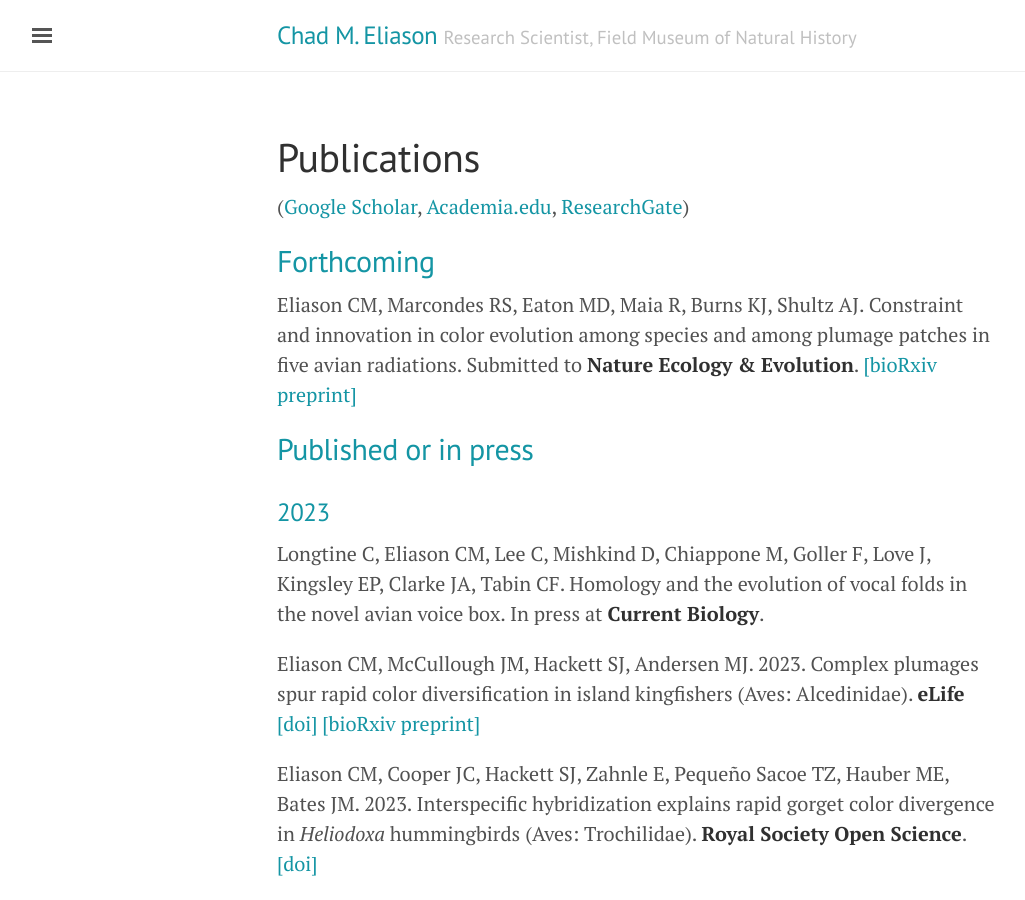
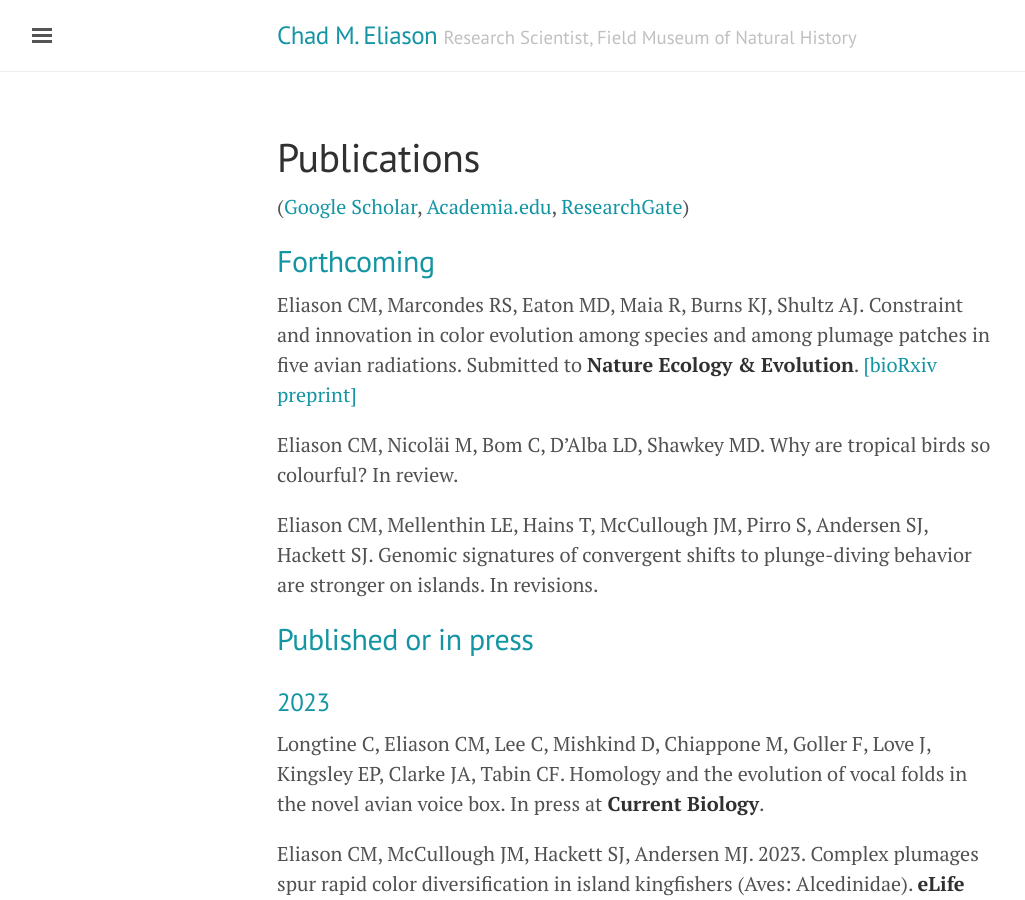
Before and after one commit to celiason/celiason.github.io, a Jekyll site: the page built from 2-publications.md, in a window 1280 px wide and 900 px high. Shown: the whole window, without its empty margins (3-1028 px from the left). Built offline with Jekyll 4.4.1, drawn with Linux system fonts in a browser that asks for light colours; some of the changed lines change nothing that is shown.

Commit message:
Update 2-publications.md

```diff
--- a/2-publications.md
+++ b/2-publications.md
@@ -9,13 +9,9 @@ title: Publications
 
 Eliason CM, Marcondes RS, Eaton MD, Maia R, Burns KJ, Shultz AJ. Constraint and innovation in color evolution among species and among plumage patches in five avian radiations. Submitted to __Nature Ecology & Evolution__. [[bioRxiv preprint]]()
 
-<!--
+Eliason CM, Nicoläi M, Bom C, D'Alba LD, Shawkey MD. Why are tropical birds so colourful? In review.
 
-Eliason CM, Nicoläi M, Bom C, D'Alba LD, Shawkey MD. Why are tropical birds so colourful? In review at __Ecology Letters__.
-
-Eliason CM, Mellenthin LE, Hains T, McCullough JM, Pirro S, Andersen SJ, Hackett SJ. Genomic signatures of convergent shifts to plunge-diving behavior are stronger on islands. In revisions at __Communications Biology__.
-
--->
+Eliason CM, Mellenthin LE, Hains T, McCullough JM, Pirro S, Andersen SJ, Hackett SJ. Genomic signatures of convergent shifts to plunge-diving behavior are stronger on islands. In revisions.
 
 ## Published or in press
 
```
